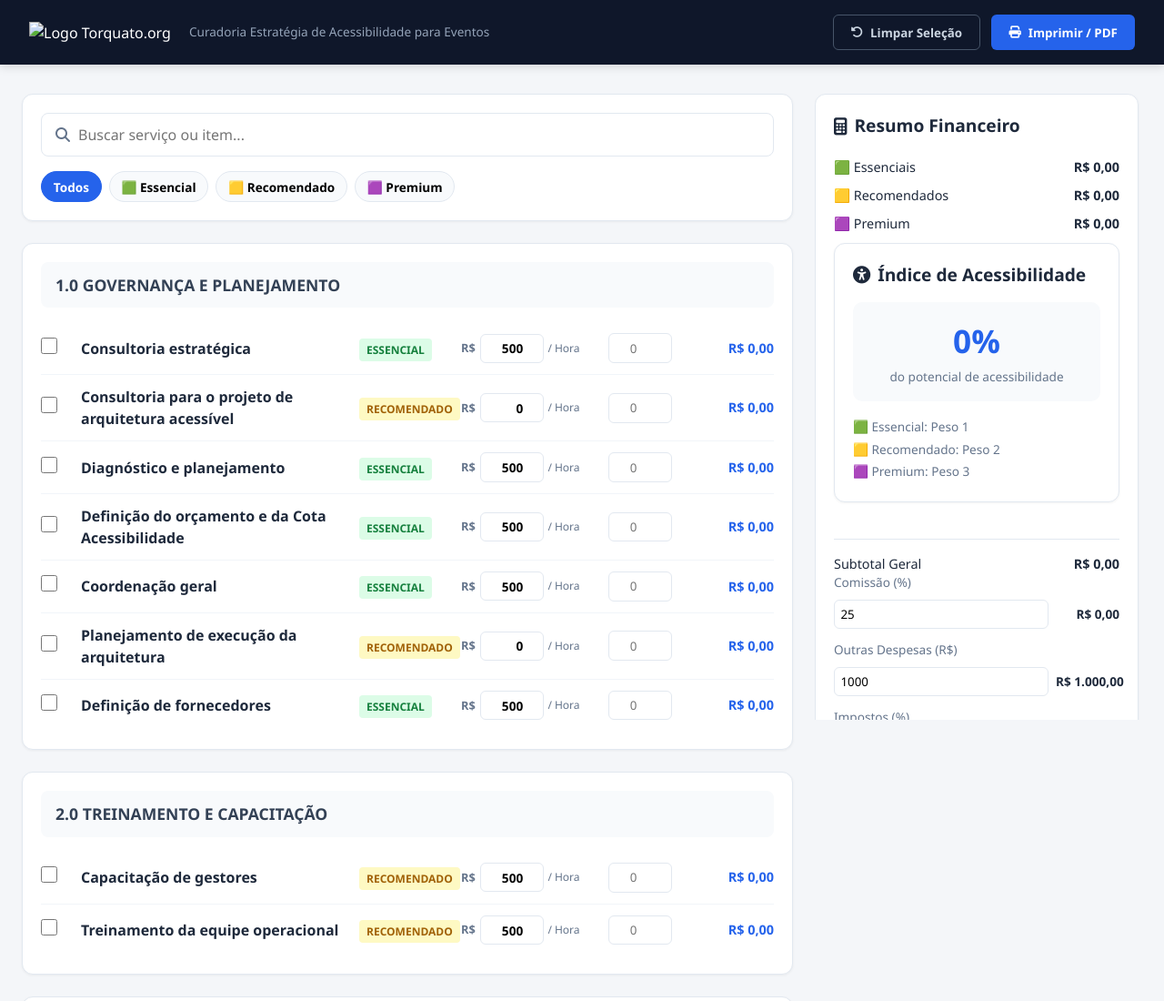
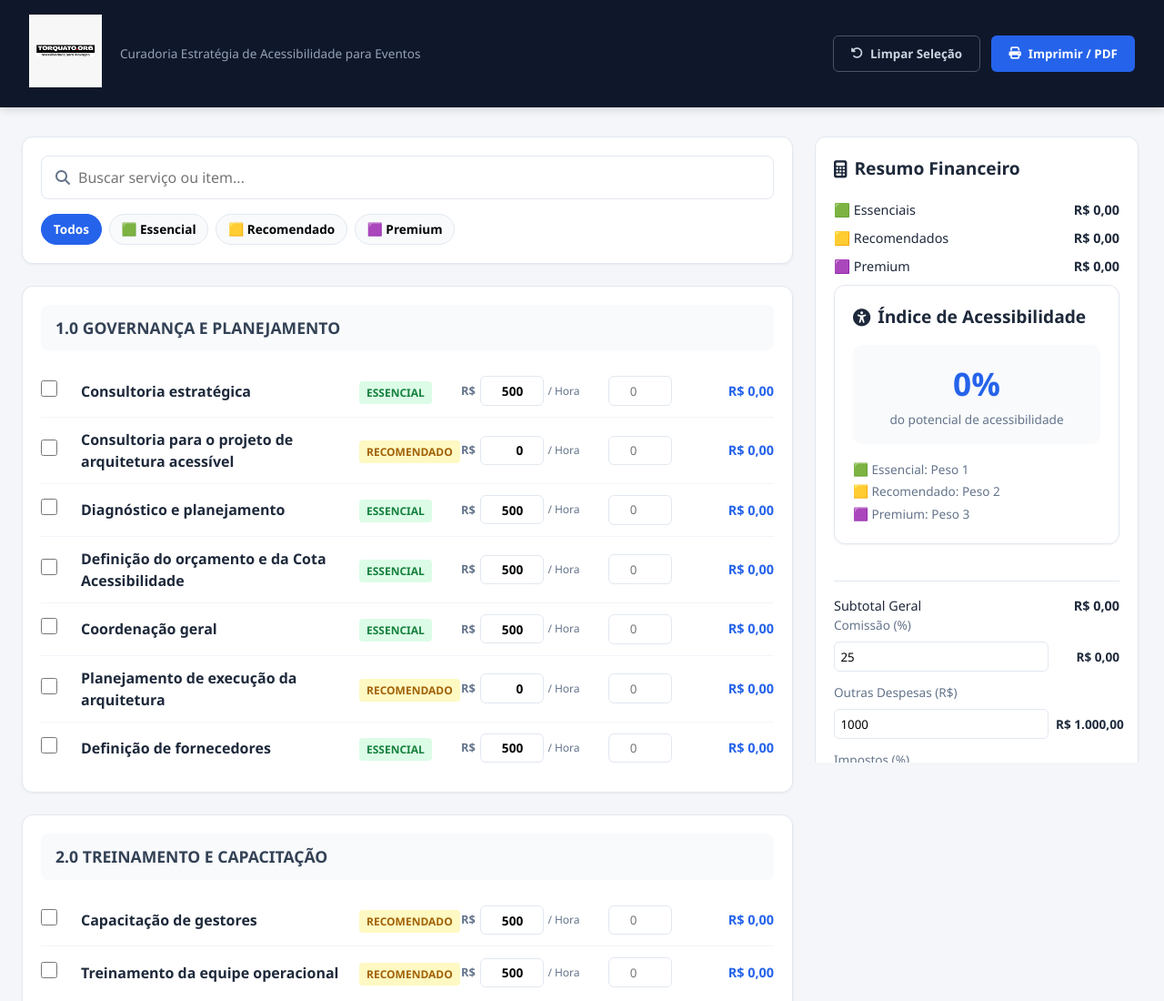
Before and after one commit to ViniciusPichao/Cid-Torquarto.org, a plain HTML site: page index.html in a window 1280 px wide. Shown: the top 1100 px of the page at 91% size. Drawn offline with Linux system fonts and the light colour scheme.

Commit message:
Fix HTML encoding issues in index.html

```diff
--- a/index.html
+++ b/index.html
@@ -14,7 +14,7 @@
     <header class="navbar">
         <div class="logo">
         <figure>
-            <img src="./imagem_torquato.org/WhatsApp Image 2026-08-29 at 11.51.39.jpeg" alt="Logo Torquato.org">
+            <img src="WhatsApp Image 2026-08-29 at 11.51.39.jpeg" alt="Logo Torquato.org">
         </figure>
             <small>Curadoria Estratégia de Acessibilidade para Eventos</small>
         </div>
```
